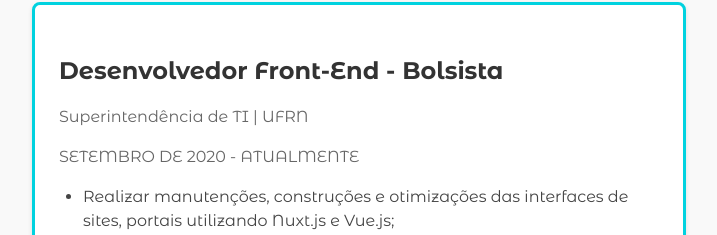
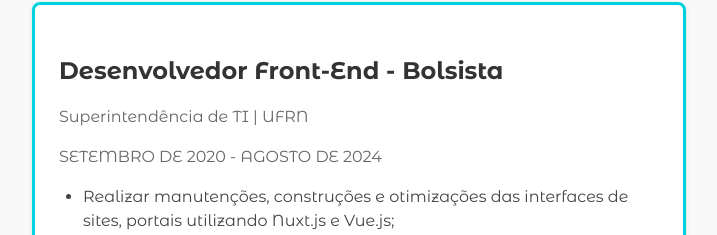
Before and after one commit to Andrelourencogit/andre-dev-journey, a React (Vite) app: page / in a window 1280 px wide. Shown: the part 1640-1875 px from the top of the page, without its empty margins (281-998 px from the left). Built offline with nearby package versions, Linux system fonts and the light colour scheme.

Commit message:
Atualiza infos

```diff
--- a/src/components/section/Experience/Experience.tsx
+++ b/src/components/section/Experience/Experience.tsx
@@ -14,7 +14,7 @@ const experienceData = [
   {
     role: 'Desenvolvedor Front-End - Bolsista',
     company: 'Superintendência de TI | UFRN',
-    period: 'SETEMBRO DE 2020 - ATUALMENTE',
+    period: 'SETEMBRO DE 2020 - AGOSTO DE 2024',
     activities: [
       'Realizar manutenções, construções e otimizações das interfaces de sites, portais utilizando Nuxt.js e Vue.js;',
       'Realizar manutenções e otimizações das interfaces de sites, portais utilizando PHP;',
```
